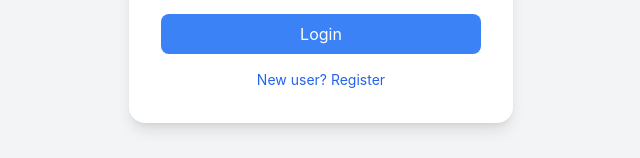
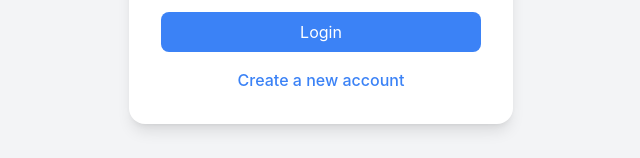
Before and after one commit to dhatrikk/whiteBoard, a React (Create React App) app in the folder FRONTEND/: page /login in a window 1280 px wide. Shown: the part 430-588 px from the top of the page, without its empty margins (319-959 px from the left). Built offline with nearby package versions, Linux system fonts and the light colour scheme.

Commit message:
final changes to deploy

```diff
--- a/FRONTEND/src/pages/login.js
+++ b/FRONTEND/src/pages/login.js
@@ -73,9 +73,9 @@ function Login() {
         <button
         type="button"
         onClick={() => navigate("/")}
-        className="w-full text-blue-600 hover:underline text-sm mt-2"
+        className="w-full text-blue-500 hover:text-blue-700 font-medium transition"
       >
-        New user? Register
+        Create a new account
       </button>
       </form>
     </div>
--- a/FRONTEND/src/pages/register.js
+++ b/FRONTEND/src/pages/register.js
@@ -80,8 +80,8 @@ function Register() {
         <button
           type="button"
           onClick={() => navigate("/login")}
-          className="w-full text-blue-600 hover:underline text-sm mt-2"
-        >
+          className="w-full text-blue-500 hover:text-blue-700 font-medium transition"
+      >
           Already a user? Login
         </button>
       </form>
```
Also changed, not shown: 1 other file (tests, documents, lock files or other folders).
